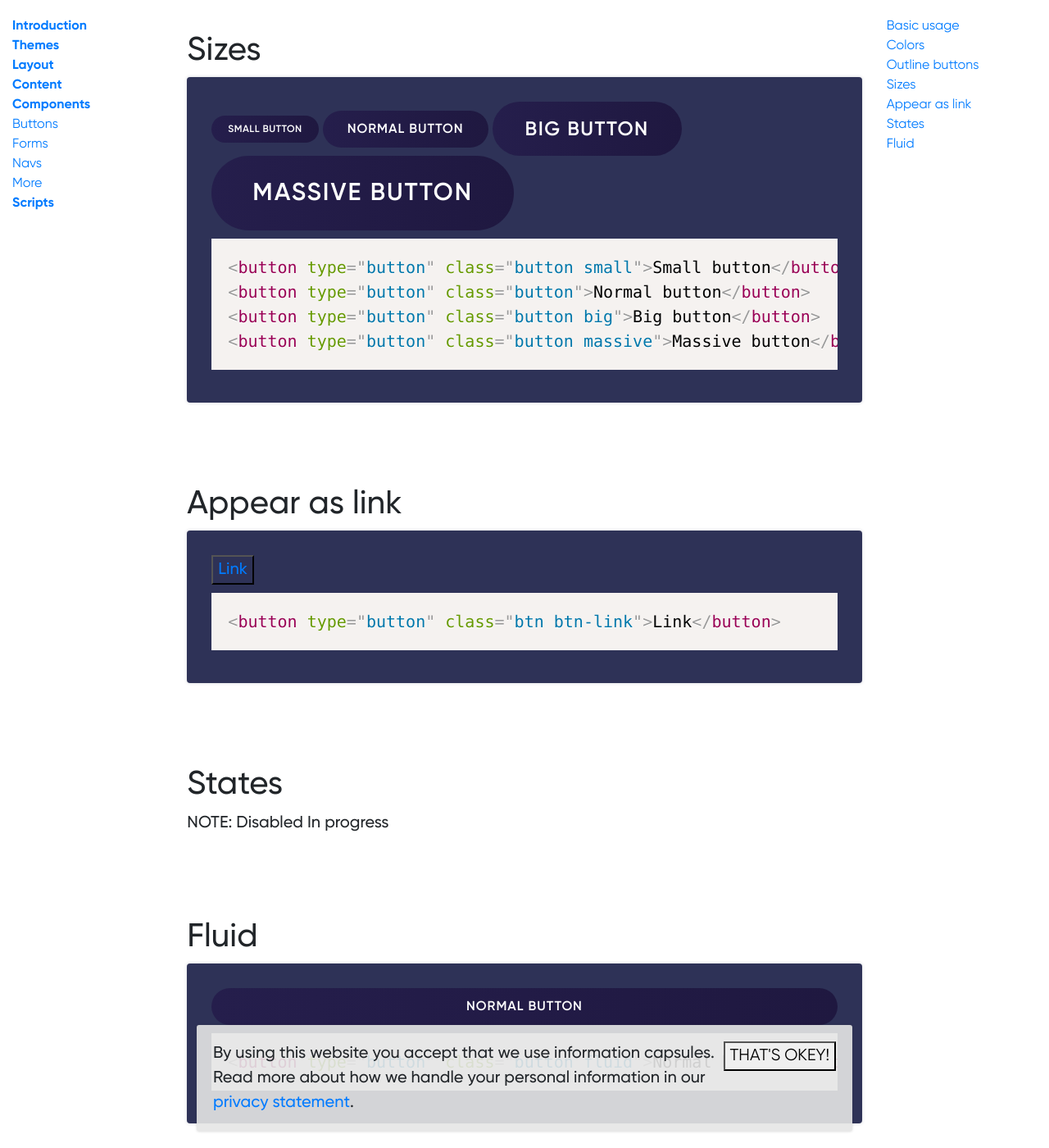
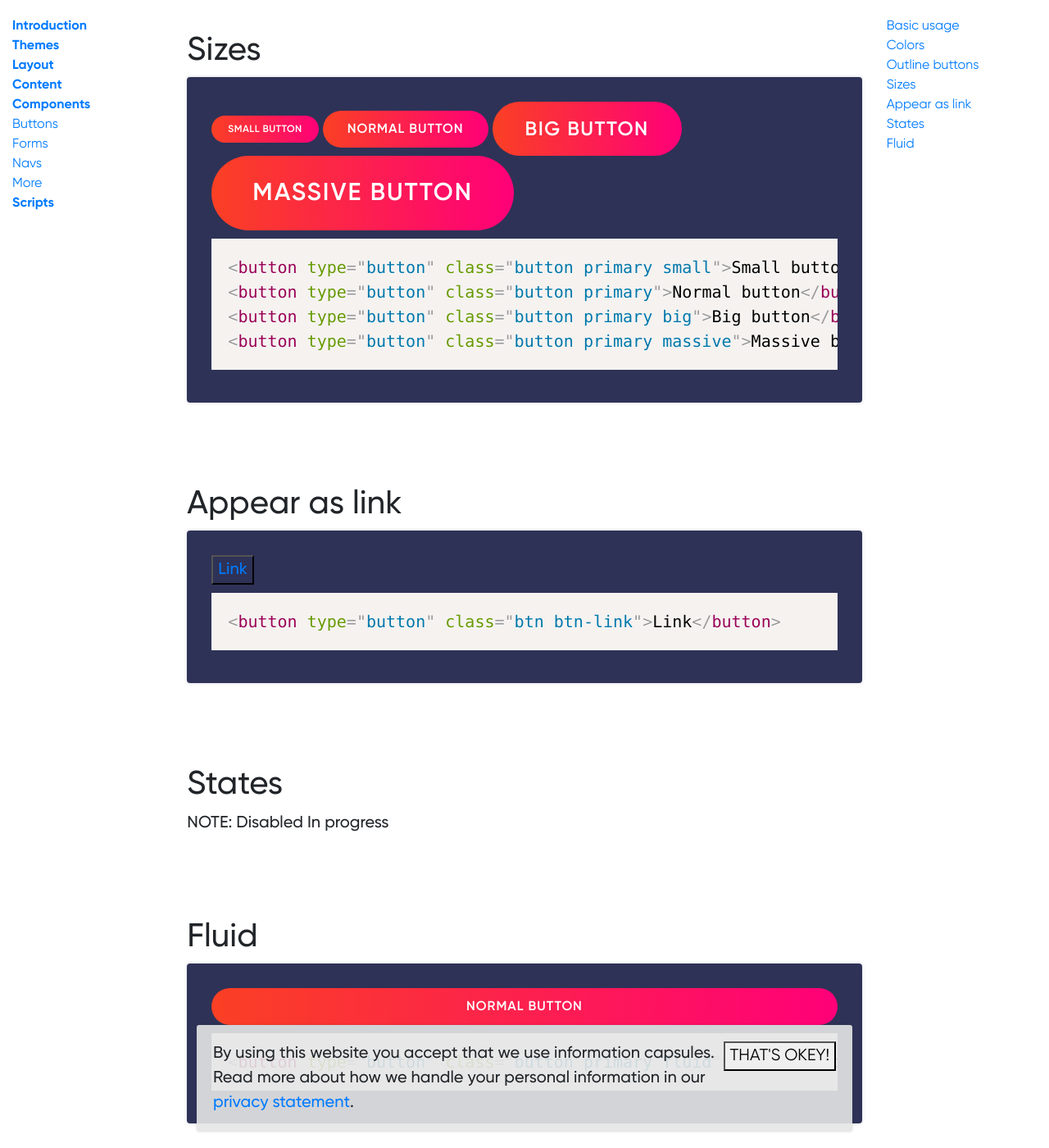
Before and after one commit to vecora/ds-vecora, a Jekyll site: the page built from docs/components/buttons.md, in a window 1280 px wide and 1400 px high, scrolled down 2107 px. Shown: the whole window at 82% size. Built offline with Jekyll 4.4.1, drawn with Linux system fonts in a browser that asks for light colours; some web fonts are replaced.

Commit message:
better looking

```diff
--- a/docs/components/buttons.md
+++ b/docs/components/buttons.md
@@ -55,10 +55,10 @@ Function colors.
 ## Sizes
 
 {% capture example %}
-<button type="button" class="button small">Small button</button>
-<button type="button" class="button">Normal button</button>
-<button type="button" class="button big">Big button</button>
-<button type="button" class="button massive">Massive button</button>
+<button type="button" class="button primary small">Small button</button>
+<button type="button" class="button primary">Normal button</button>
+<button type="button" class="button primary big">Big button</button>
+<button type="button" class="button primary massive">Massive button</button>
 {% endcapture %}
 {% include example.html content=example %}
 
@@ -78,6 +78,6 @@ In progress
 ## Fluid
 
 {% capture example %}
-<button type="button" class="button fluid">Normal button</button>
+<button type="button" class="button primary fluid">Normal button</button>
 {% endcapture %}
 {% include example.html content=example %}
```
